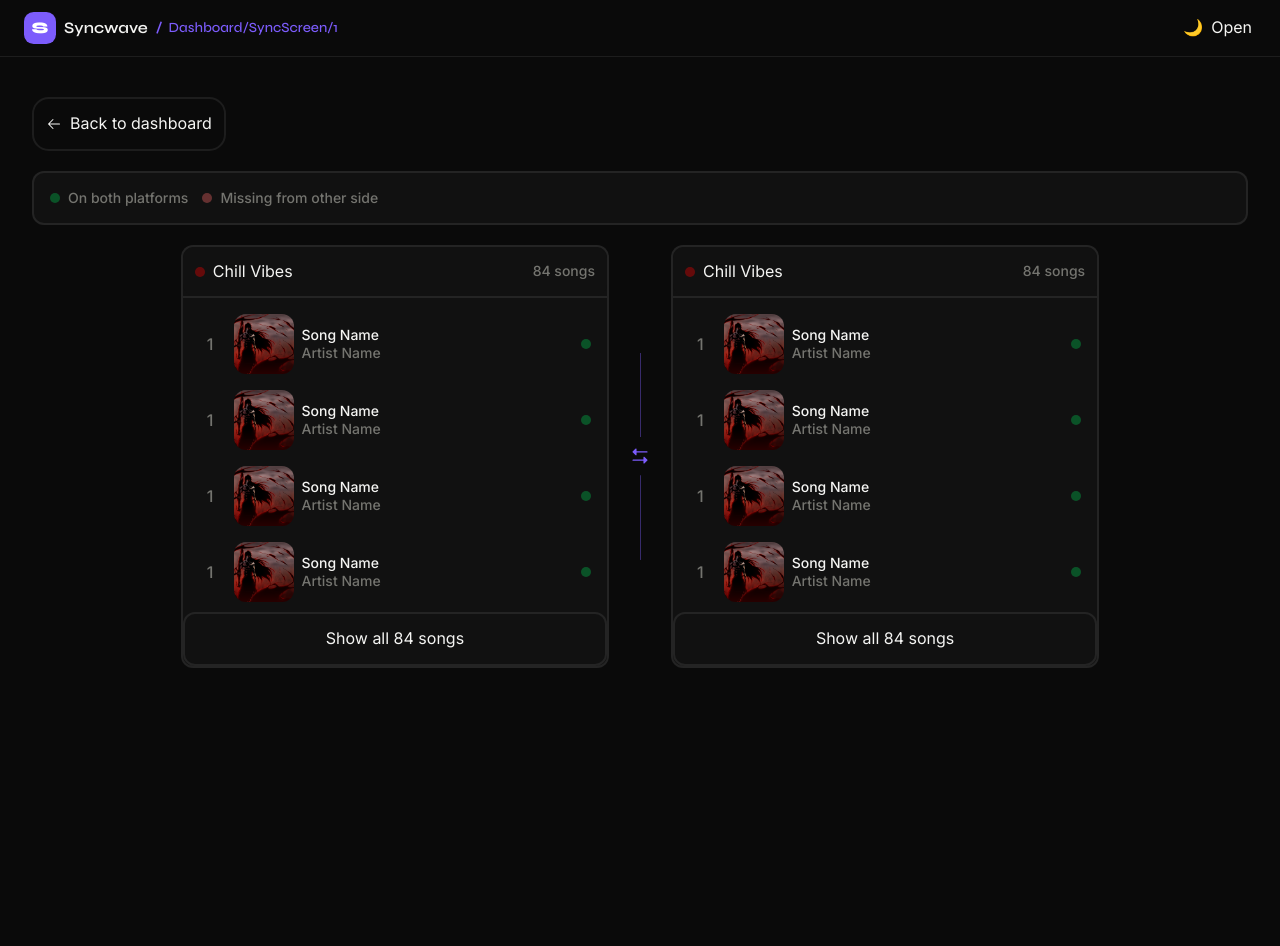
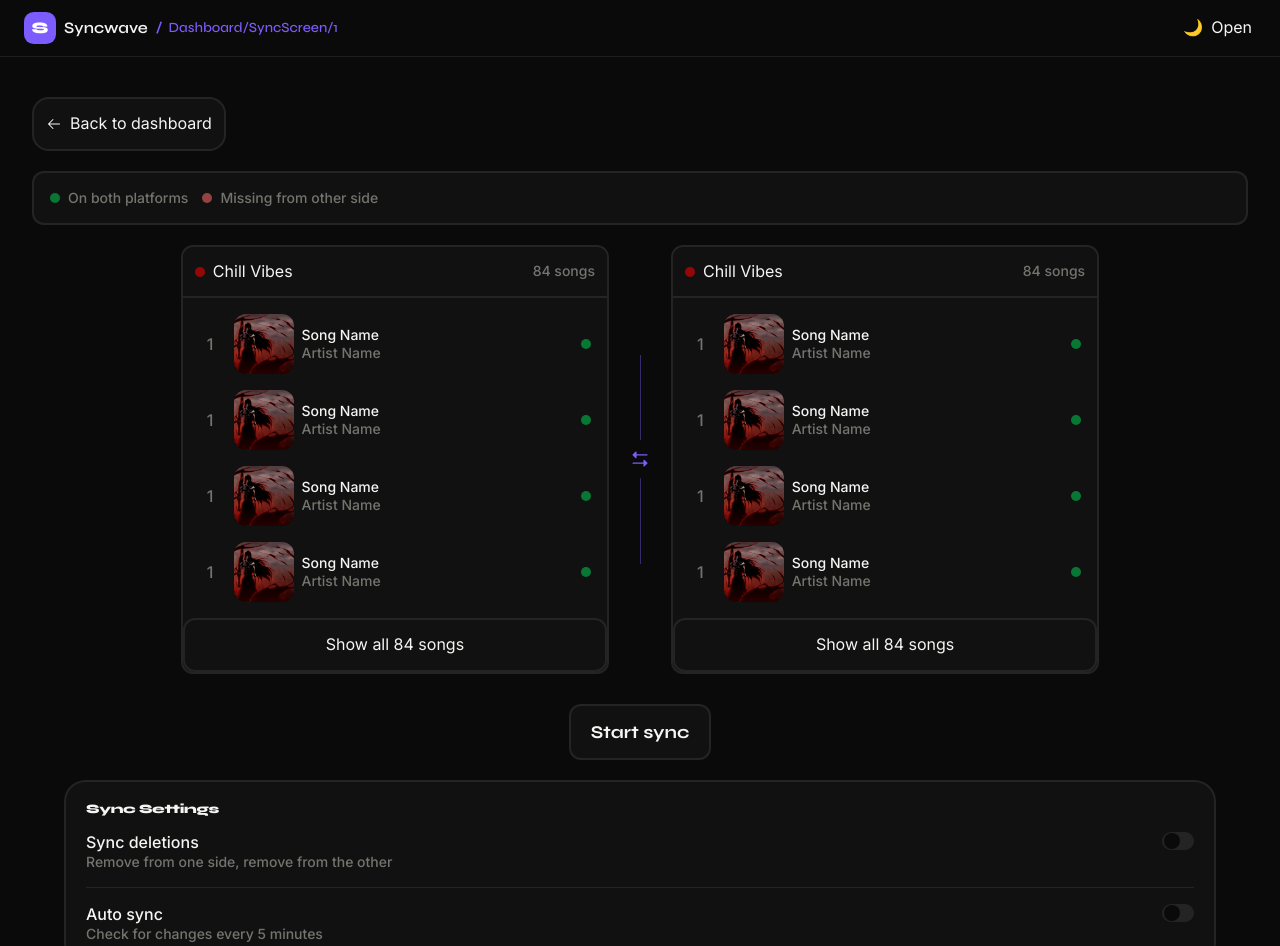
Before and after one commit to Zeedart/Syncwave, a Next.js app: page /Dashboard/SyncScreen/1 in a window 1280 px wide. Shown: the top 946 px of the page. Before the commit the page ends 800 px from the top, so only its background shows below. Built offline with nearby package versions, Linux system fonts and the light colour scheme.

Commit message:
Finished UI for sync screen

```diff
--- a/app/Dashboard/SyncScreen/[id]/page.tsx
+++ b/app/Dashboard/SyncScreen/[id]/page.tsx
@@ -4,6 +4,8 @@
 import BlinkingDot from "@/components/customComp/blinkingDot"
 import PlaylistDisplay from "@/components/customComp/playlistDisplay"
 import { ArrowsLeftRightIcon  } from "@phosphor-icons/react"
+import { Switch } from "@/components/ui/switch"
+
 
 export default function SyncScreen() {
     const router = useRouter()
@@ -11,7 +13,7 @@
     return (
         <div className="w-[95%] mt-10 mx-auto h-fit lg:h-fit flex flex-col gap-5">
             <button
-                className="p-3 hover:cursor-pointer w-fit flex items-center gap-2  border-2 border-(--line) text-(--text) hover:bg-(--bg-card) rounded-xl transition-colors"
+                className="p-3 hover:cursor-pointer w-fit flex items-center gap-2 bg-(--bg-surface)  border-2 border-(--line) text-(--text) hover:bg-(--bg-card) rounded-xl transition-colors"
                 onClick={() => router.back()}
 
             >
@@ -38,6 +40,26 @@
                 <PlaylistDisplay />
             </div>
 
+            <button className="w-fit bg-(--bg-surface) self-center border-2 font-syne font-bold text-lg px-5 border-(--line) mt-2.5 rounded-lg hover:bg-(--bg-card) flex items-center justify-center p-3">Start sync</button>
+
+            <div className="w-xl lg:w-6xl self-center p-5 bg-(--bg-surface) gap-4 flex-col flex border-2 border-(--line) rounded-2xl">
+                <h6>Sync Settings</h6>
+                <div className="flex justify-between">
+                    <div>
+                        <p className="text-md">Sync deletions</p>
+                        <p className="text-sm text-(--text-muted)">Remove from one side, remove from the other</p>
+                    </div>
+                    <Switch className="border-2" />
+                </div>
+                <hr className="border-(--line)"></hr>
+                <div className="flex justify-between">
+                    <div>
+                        <p className="text-md">Auto sync</p>
+                        <p className="text-sm text-(--text-muted)">Check for changes every 5 minutes</p>
+                    </div>
+                    <Switch className="border-2" />
+                </div>
+            </div>
         </div>
     )
 }
--- a/components/customComp/songDisplay.tsx
+++ b/components/customComp/songDisplay.tsx
@@ -4,7 +4,7 @@
 
 export default function SongDisplay() {
     return (
-        <div className="w-full mx-auto h-fit flex mt-4  items-center">
+        <div className="w-full mx-auto h-fit flex my-4  items-center">
             <div className="w-fit flex items-center gap-2">
                 <p className="text-md text-(--text-muted) ml-6 mr-3 w-fit">1</p>
                 <Image
--- /dev/null
+++ b/components/ui/switch.tsx
@@ -0,0 +1,33 @@
+"use client"
+
+import * as React from "react"
+import { Switch as SwitchPrimitive } from "radix-ui"
+
+import { cn } from "@/lib/utils"
+
+function Switch({
+  className,
+  size = "default",
+  ...props
+}: React.ComponentProps<typeof SwitchPrimitive.Root> & {
+  size?: "sm" | "default"
+}) {
+  return (
+    <SwitchPrimitive.Root
+      data-slot="switch"
+      data-size={size}
+      className={cn(
+        "peer group/switch relative inline-flex shrink-0 items-center rounded-full border border-transparent transition-all outline-none after:absolute after:-inset-x-3 after:-inset-y-2 focus-visible:border-ring focus-visible:ring-3 focus-visible:ring-ring/50 aria-invalid:border-destructive aria-invalid:ring-3 aria-invalid:ring-destructive/20 data-[size=default]:h-[18.4px] data-[size=default]:w-[32px] data-[size=sm]:h-[14px] data-[size=sm]:w-[24px] dark:aria-invalid:border-destructive/50 dark:aria-invalid:ring-destructive/40 data-checked:bg-primary data-unchecked:bg-input dark:data-unchecked:bg-input/80 data-disabled:cursor-not-allowed data-disabled:opacity-50",
+        className
+      )}
+      {...props}
+    >
+      <SwitchPrimitive.Thumb
+        data-slot="switch-thumb"
+        className="pointer-events-none block rounded-full bg-background ring-0 transition-transform group-data-[size=default]/switch:size-4 group-data-[size=sm]/switch:size-3 group-data-[size=default]/switch:data-checked:translate-x-[calc(100%-2px)] group-data-[size=sm]/switch:data-checked:translate-x-[calc(100%-2px)] dark:data-checked:bg-primary-foreground group-data-[size=default]/switch:data-unchecked:translate-x-0 group-data-[size=sm]/switch:data-unchecked:translate-x-0 dark:data-unchecked:bg-foreground"
+      />
+    </SwitchPrimitive.Root>
+  )
+}
+
+export { Switch }
```
